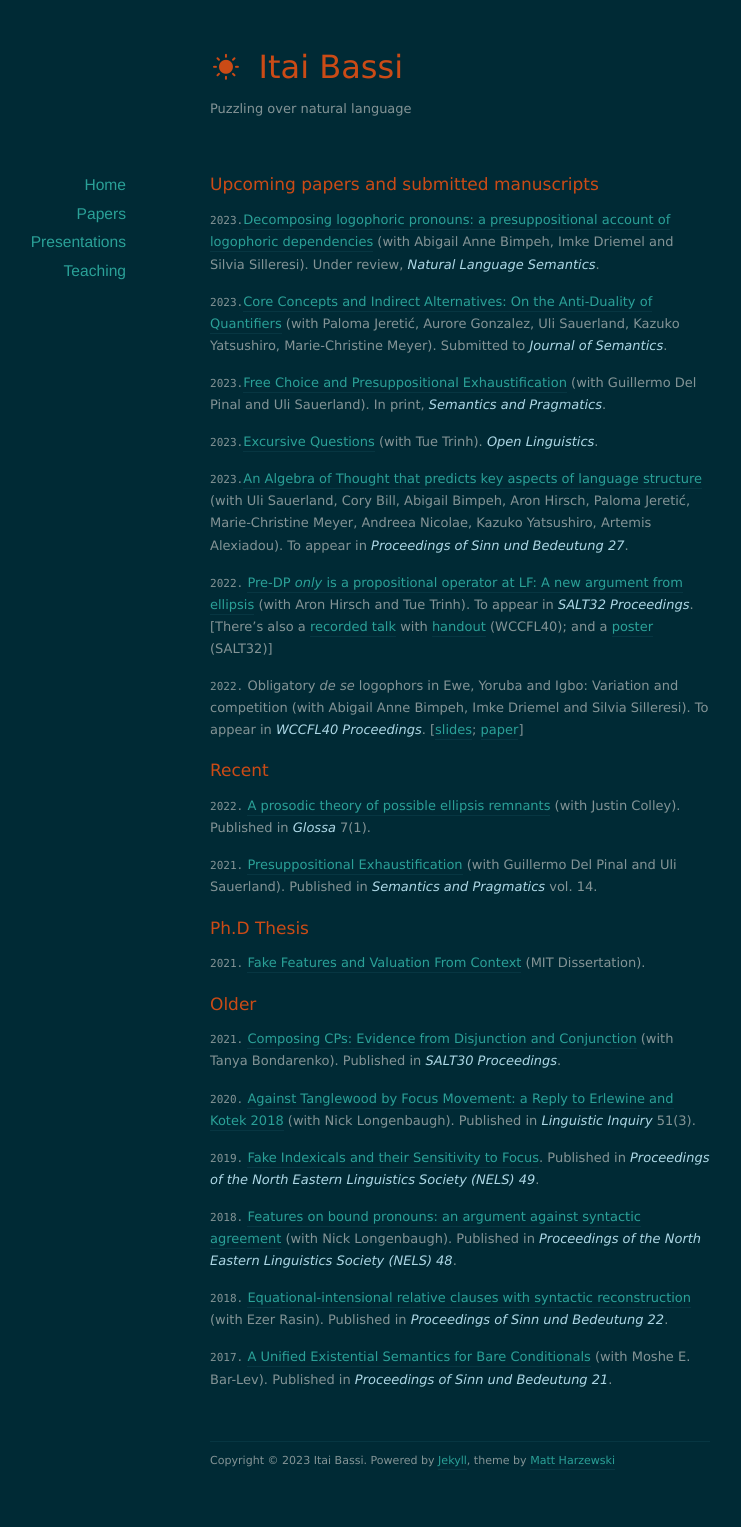
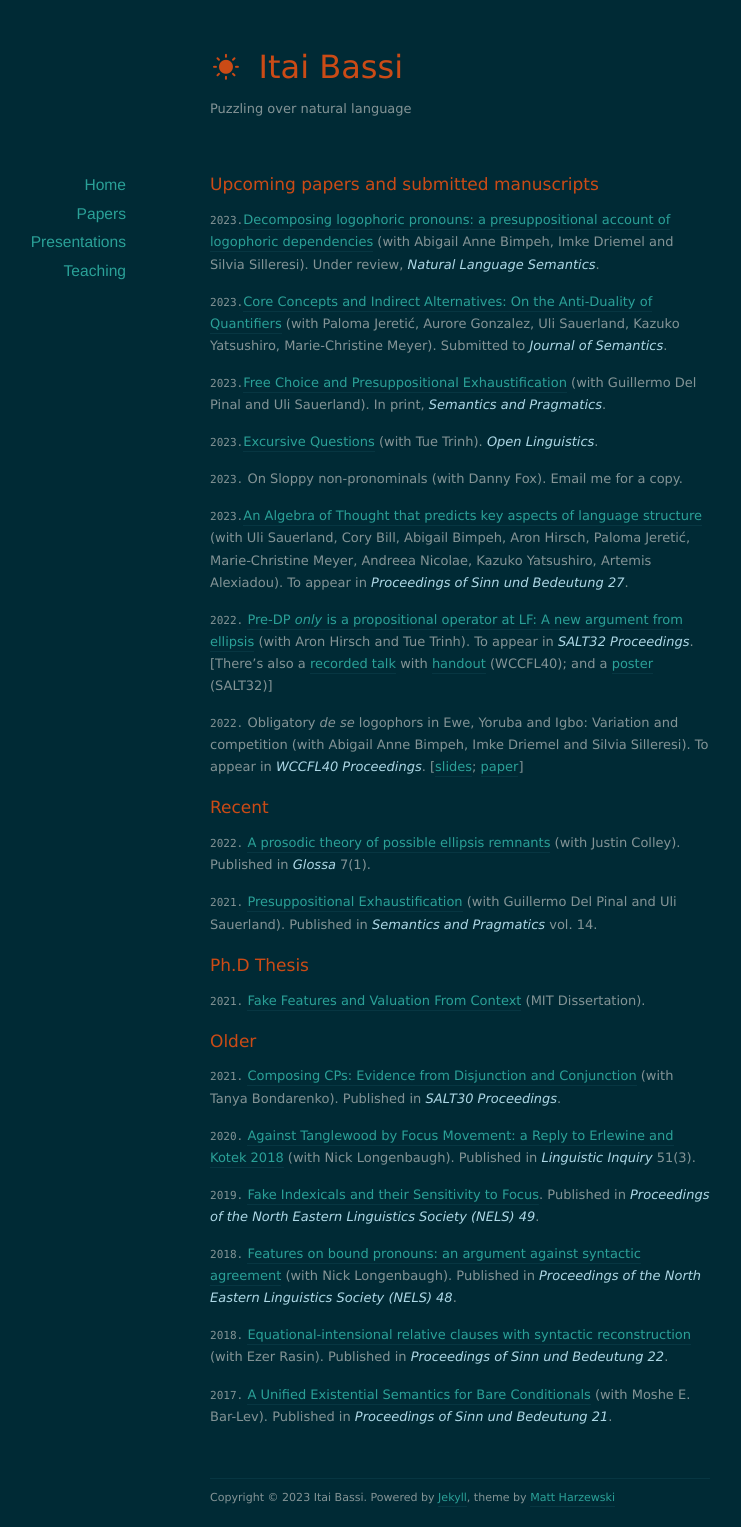
Before and after one commit to itaibassi/itaibassi.github.io, a Jekyll site: the page built from papers/index.markdown, in a window 1280 px wide. Shown: the whole page, without its empty margins (180-921 px from the left). Built offline with Jekyll 4.4.1, drawn with Linux system fonts in a browser that asks for light colours; nearby versions of some CDN libraries; before the commit the page ends 1490 px from its top, so only the background shows below that.

Commit message:
Update index.markdown

```diff
--- a/papers/index.markdown
+++ b/papers/index.markdown
@@ -20,6 +20,8 @@ On the Anti-Duality of Quantifiers](https://www.dropbox.com/scl/fi/3n8l6ti2rkxwp
 `2023.`[Free Choice and Presuppositional Exhaustification](https://www.dropbox.com/scl/fi/qro81oh29tvurvkuytl28/FC_and_Pex_final_S-P.pdf?rlkey=bflxd52hu410bmp281j3pg0be&dl=0) (with Guillermo Del Pinal and Uli Sauerland). In print, *<font color="lightblue"> Semantics and Pragmatics</font>*.
 
 `2023.`[Excursive Questions](https://www.degruyter.com/document/doi/10.1515/opli-2022-0232/html) (with Tue Trinh). *<font color="lightblue"> Open Linguistics</font>*.
+
+`2023.` On Sloppy non-pronominals (with Danny Fox). Email me for a copy.
 
 `2023.`[An Algebra of Thought that predicts key aspects of language structure](https://ling.auf.net/lingbuzz/007060) (with Uli Sauerland, Cory Bill, Abigail Bimpeh, Aron Hirsch, Paloma Jeretić, Marie-Christine Meyer, Andreea Nicolae, Kazuko Yatsushiro, Artemis Alexiadou). To appear in  *<font color="lightblue"> Proceedings of Sinn und Bedeutung 27</font>*.
 
```
